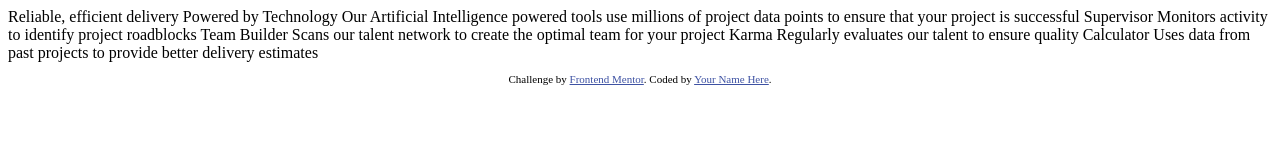
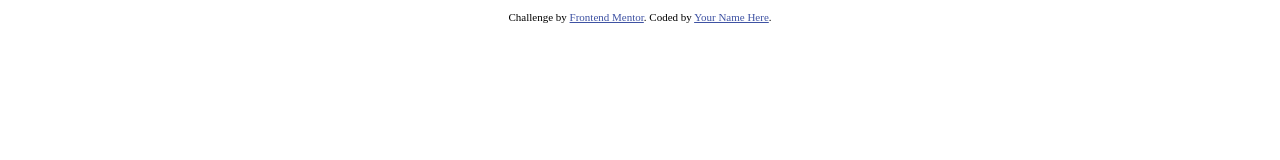
Before and after one commit to takiet60/four-card, a plain HTML site: page index.html in a window 1280 px wide. Drawn offline with Linux system fonts and the light colour scheme.

Commit message:
Complete code

```diff
--- a/index.html
+++ b/index.html
@@ -1,8 +1,10 @@
 <!DOCTYPE html>
 <html lang="en">
+
 <head>
   <meta charset="UTF-8">
-  <meta name="viewport" content="width=device-width, initial-scale=1.0"> <!-- displays site properly based on user's device -->
+  <meta name="viewport" content="width=device-width, initial-scale=1.0">
+  <!-- displays site properly based on user's device -->
 
   <link rel="icon" type="image/png" sizes="32x32" href="./images/favicon-32x32.png">
 
@@ -10,29 +12,19 @@
 
   <!-- Feel free to remove these styles or customise in your own stylesheet 👍 -->
   <style>
-    .attribution { font-size: 11px; text-align: center; }
-    .attribution a { color: hsl(228, 45%, 44%); }
+    .attribution {
+      font-size: 11px;
+      text-align: center;
+    }
+
+    .attribution a {
+      color: hsl(228, 45%, 44%);
+    }
   </style>
 </head>
+
 <body>
 
-  Reliable, efficient delivery
-  Powered by Technology
-
-  Our Artificial Intelligence powered tools use millions of project data points
-  to ensure that your project is successful
-
-  Supervisor
-  Monitors activity to identify project roadblocks
-
-  Team Builder
-  Scans our talent network to create the optimal team for your project
-
-  Karma
-  Regularly evaluates our talent to ensure quality
-
-  Calculator
-  Uses data from past projects to provide better delivery estimates
 
 
   <footer>
@@ -42,4 +34,5 @@
     </p>
   </footer>
 </body>
+
 </html>
```
Also changed, not shown: images/favicon-32x32.png (deleted), images/icon-calculator.svg (deleted), images/icon-karma.svg (deleted), images/icon-supervisor.svg (deleted), images/icon-team-builder.svg (deleted).
